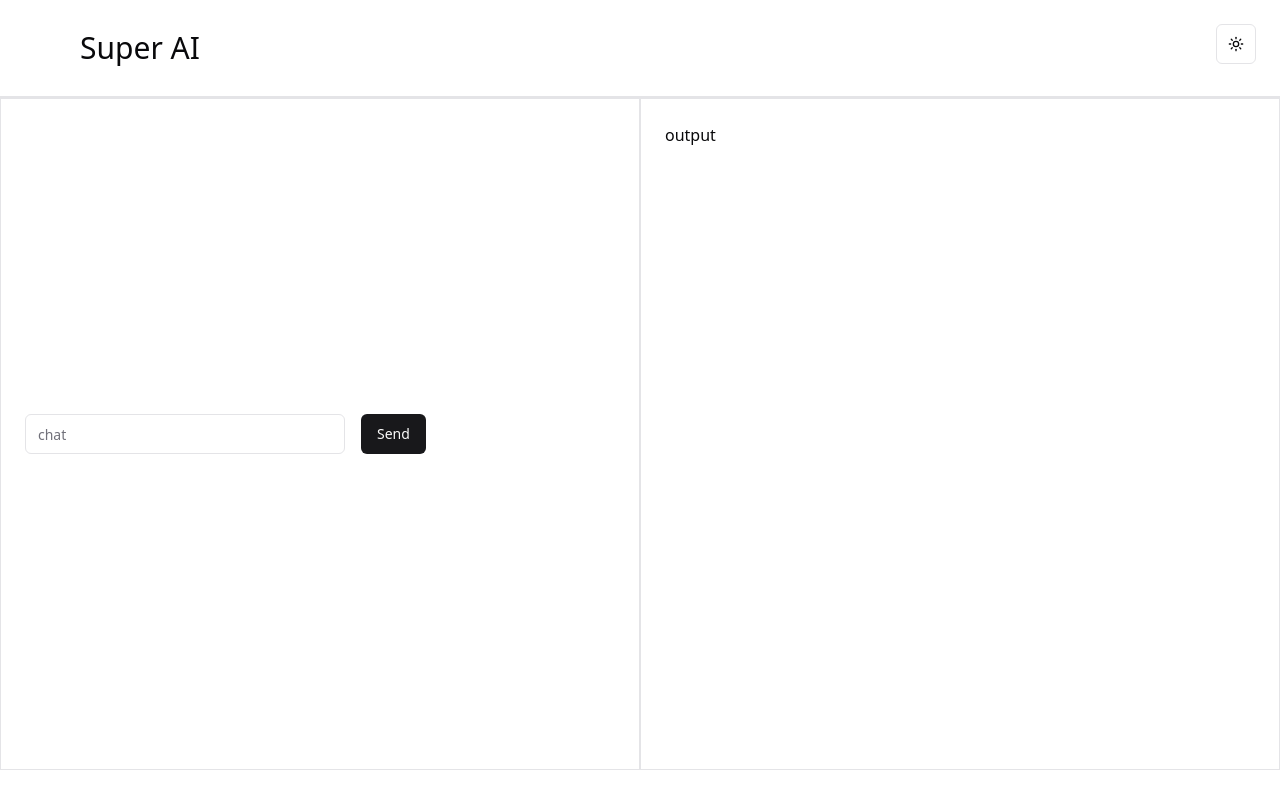
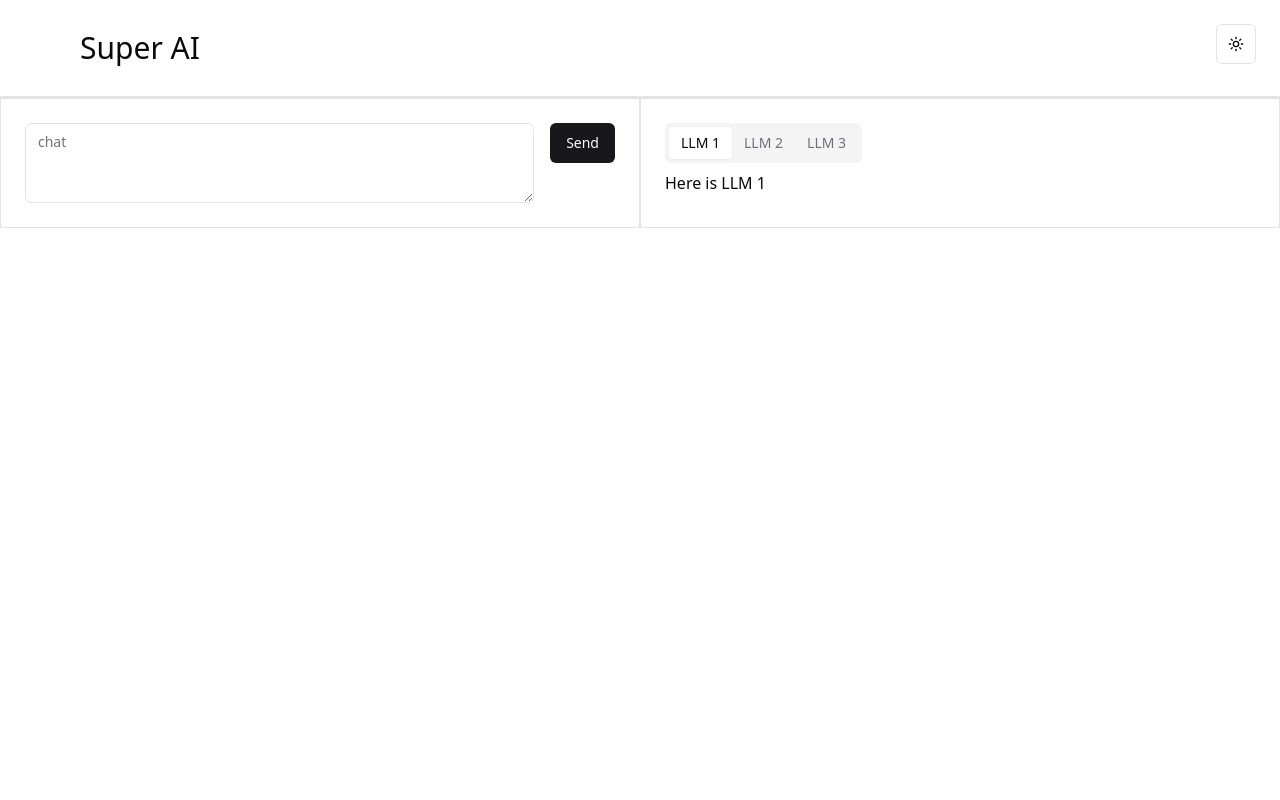
Before and after one commit to thomaswalsh1/super-ai, a SvelteKit app: page / in a window 1280 px wide. Built offline with nearby package versions, Linux system fonts and the light colour scheme.

Commit message:
Add textarea and tabs components
Co-authored-by: thomaswalsh1 <thomaswalsh1@users.noreply.github.com>
Co-authored-by: Kunal Soni <Kunnaalsoni@users.noreply.github.com>

```diff
--- /dev/null
+++ b/src/lib/components/ui/tabs/index.ts
@@ -0,0 +1,18 @@
+import { Tabs as TabsPrimitive } from "bits-ui";
+import Content from "./tabs-content.svelte";
+import List from "./tabs-list.svelte";
+import Trigger from "./tabs-trigger.svelte";
+
+const Root = TabsPrimitive.Root;
+
+export {
+	Root,
+	Content,
+	List,
+	Trigger,
+	//
+	Root as Tabs,
+	Content as TabsContent,
+	List as TabsList,
+	Trigger as TabsTrigger,
+};
--- /dev/null
+++ b/src/lib/components/ui/tabs/tabs-content.svelte
@@ -0,0 +1,19 @@
+<script lang="ts">
+	import { Tabs as TabsPrimitive } from "bits-ui";
+	import { cn } from "$lib/utils.js";
+
+	let {
+		ref = $bindable(null),
+		class: className,
+		...restProps
+	}: TabsPrimitive.ContentProps = $props();
+</script>
+
+<TabsPrimitive.Content
+	bind:ref
+	class={cn(
+		"ring-offset-background focus-visible:ring-ring mt-2 focus-visible:outline-none focus-visible:ring-2 focus-visible:ring-offset-2",
+		className
+	)}
+	{...restProps}
+/>
--- /dev/null
+++ b/src/lib/components/ui/tabs/tabs-list.svelte
@@ -0,0 +1,19 @@
+<script lang="ts">
+	import { Tabs as TabsPrimitive } from "bits-ui";
+	import { cn } from "$lib/utils.js";
+
+	let {
+		ref = $bindable(null),
+		class: className,
+		...restProps
+	}: TabsPrimitive.ListProps = $props();
+</script>
+
+<TabsPrimitive.List
+	bind:ref
+	class={cn(
+		"bg-muted text-muted-foreground inline-flex h-10 items-center justify-center rounded-md p-1",
+		className
+	)}
+	{...restProps}
+/>
--- /dev/null
+++ b/src/lib/components/ui/tabs/tabs-trigger.svelte
@@ -0,0 +1,19 @@
+<script lang="ts">
+	import { Tabs as TabsPrimitive } from "bits-ui";
+	import { cn } from "$lib/utils.js";
+
+	let {
+		ref = $bindable(null),
+		class: className,
+		...restProps
+	}: TabsPrimitive.TriggerProps = $props();
+</script>
+
+<TabsPrimitive.Trigger
+	bind:ref
+	class={cn(
+		"ring-offset-background focus-visible:ring-ring data-[state=active]:bg-background data-[state=active]:text-foreground inline-flex items-center justify-center whitespace-nowrap rounded-sm px-3 py-1.5 text-sm font-medium transition-all focus-visible:outline-none focus-visible:ring-2 focus-visible:ring-offset-2 disabled:pointer-events-none disabled:opacity-50 data-[state=active]:shadow-sm",
+		className
+	)}
+	{...restProps}
+/>
--- /dev/null
+++ b/src/lib/components/ui/textarea/index.ts
@@ -0,0 +1,28 @@
+import Root from "./textarea.svelte";
+
+type FormTextareaEvent<T extends Event = Event> = T & {
+	currentTarget: EventTarget & HTMLTextAreaElement;
+};
+
+type TextareaEvents = {
+	blur: FormTextareaEvent<FocusEvent>;
+	change: FormTextareaEvent<Event>;
+	click: FormTextareaEvent<MouseEvent>;
+	focus: FormTextareaEvent<FocusEvent>;
+	keydown: FormTextareaEvent<KeyboardEvent>;
+	keypress: FormTextareaEvent<KeyboardEvent>;
+	keyup: FormTextareaEvent<KeyboardEvent>;
+	mouseover: FormTextareaEvent<MouseEvent>;
+	mouseenter: FormTextareaEvent<MouseEvent>;
+	mouseleave: FormTextareaEvent<MouseEvent>;
+	paste: FormTextareaEvent<ClipboardEvent>;
+	input: FormTextareaEvent<InputEvent>;
+};
+
+export {
+	Root,
+	//
+	Root as Textarea,
+	type TextareaEvents,
+	type FormTextareaEvent,
+};
--- /dev/null
+++ b/src/lib/components/ui/textarea/textarea.svelte
@@ -0,0 +1,22 @@
+<script lang="ts">
+	import type { WithElementRef, WithoutChildren } from "bits-ui";
+	import type { HTMLTextareaAttributes } from "svelte/elements";
+	import { cn } from "$lib/utils.js";
+
+	let {
+		ref = $bindable(null),
+		value = $bindable(),
+		class: className,
+		...restProps
+	}: WithoutChildren<WithElementRef<HTMLTextareaAttributes>> = $props();
+</script>
+
+<textarea
+	bind:this={ref}
+	class={cn(
+		"border-input bg-background ring-offset-background placeholder:text-muted-foreground focus-visible:ring-ring flex min-h-[80px] w-full rounded-md border px-3 py-2 text-sm focus-visible:outline-none focus-visible:ring-2 focus-visible:ring-offset-2 disabled:cursor-not-allowed disabled:opacity-50",
+		className
+	)}
+	bind:value
+	{...restProps}
+></textarea>
--- a/src/routes/+page.svelte
+++ b/src/routes/+page.svelte
@@ -1,16 +1,32 @@
 <script lang="ts">
-    import { Input } from "$lib/components/ui/input";
+    import { Textarea } from "$lib/components/ui/textarea";
     import { Button } from "$lib/components/ui/button";
+    import * as Tabs from "$lib/components/ui/tabs";
 </script>
 
-<div class="flex flex-row h-[42rem]" id="bottom-container">
-    <div class="basis-1/2 border p-6 flex items-center" id="prompt-half">
-        <div id="prompt box" class="flex basis-5/6 gap-4">
-            <Input type="text" placeholder="chat" class="max-w-xs" />
+<div class="flex flex-row h-full" id="bottom-container">
+    <div class="basis-1/2 border p-6 flex items-start w-full" id="prompt-half">
+        <div id="prompt box" class="flex gap-4 w-full">
+            <Textarea placeholder="chat" class="" />
             <Button type="submit">Send</Button>
         </div>
     </div>
     <div class="basis-1/2 border p-6" id="output-half">
-        output
+        <Tabs.Root value="LLM 1" class="w-[400px]">
+            <Tabs.List>
+                <Tabs.Trigger value="LLM 1">LLM 1</Tabs.Trigger>
+                <Tabs.Trigger value="LLM 2">LLM 2</Tabs.Trigger>
+                <Tabs.Trigger value="LLM 3">LLM 3</Tabs.Trigger>
+            </Tabs.List>
+            <Tabs.Content value="LLM 1">
+                Here is LLM 1
+            </Tabs.Content>
+            <Tabs.Content value="LLM 2">
+                Here is LLM 2
+            </Tabs.Content>
+            <Tabs.Content value="LLM 3">
+                Here is LLM 3
+            </Tabs.Content>
+        </Tabs.Root>
     </div>
 </div>
```
